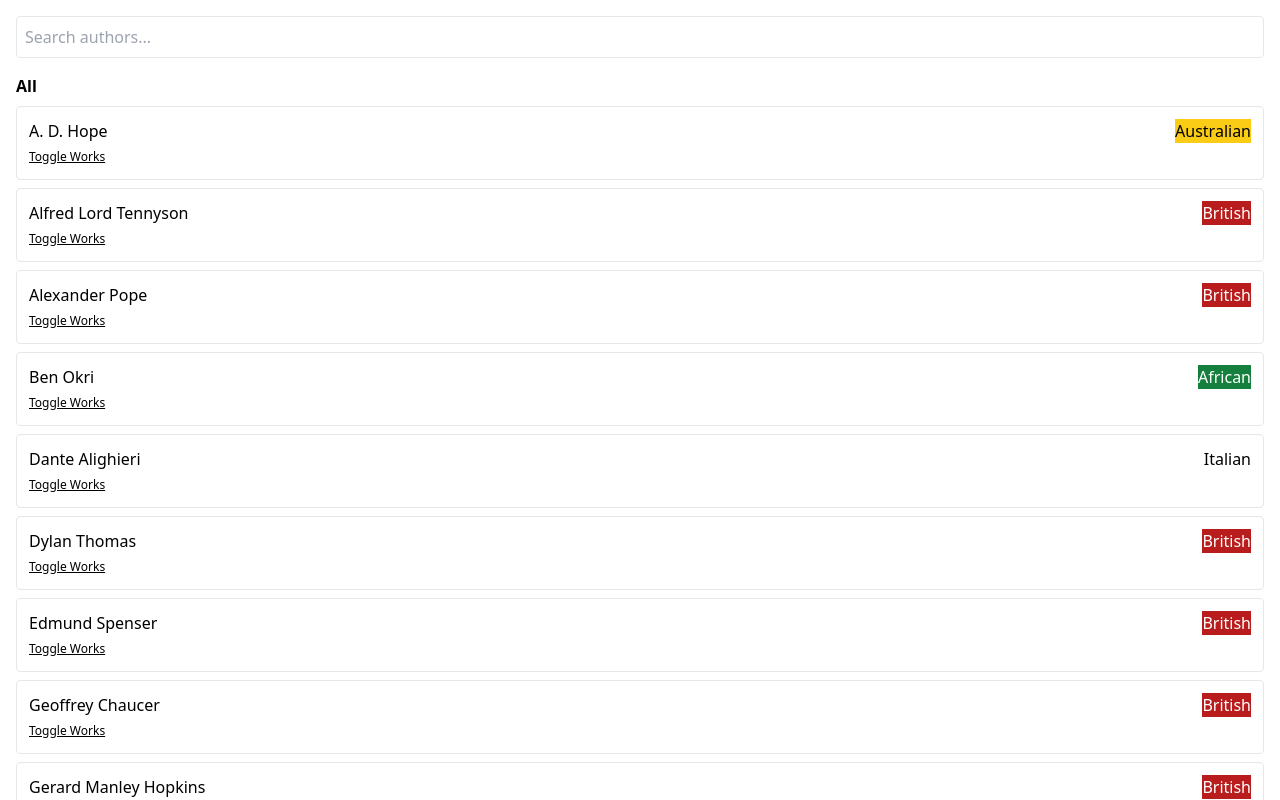
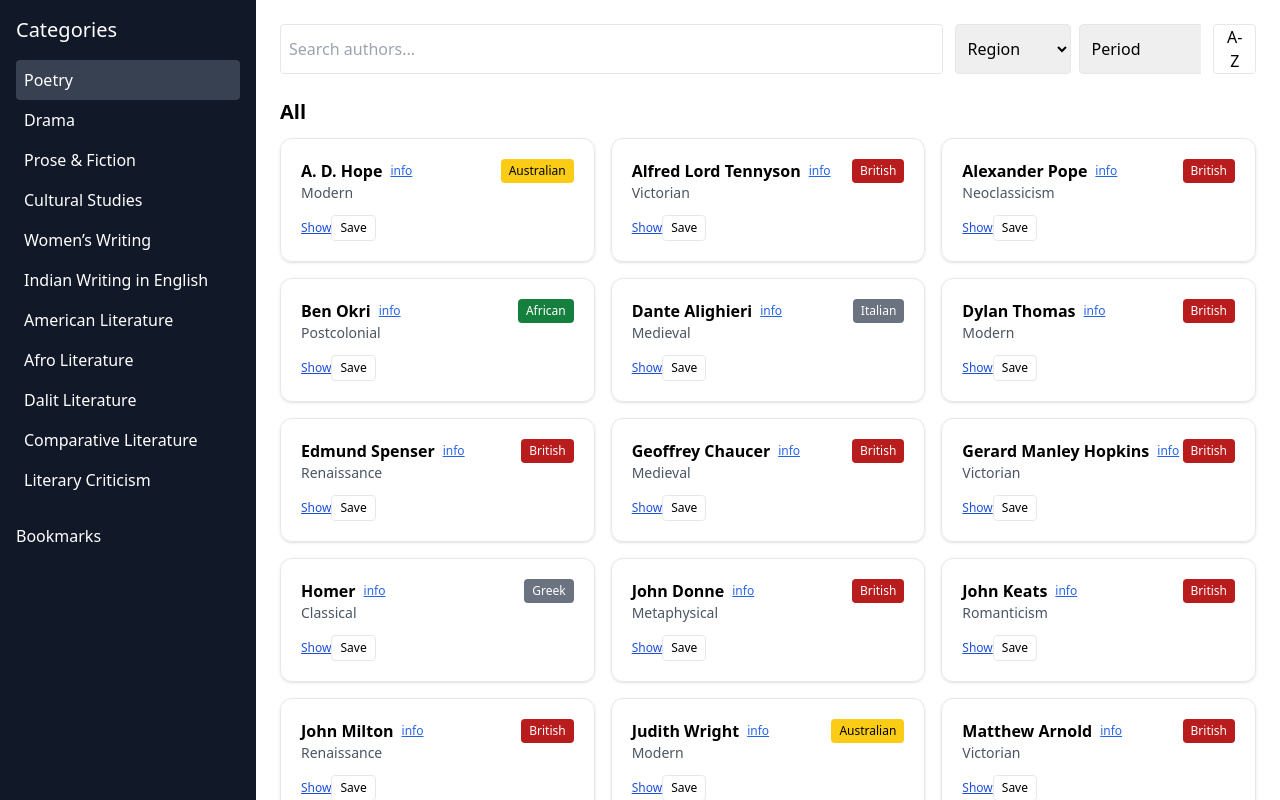
Before and after one commit to hereisramana/literature-portal, a Next.js app: page / in a window 1280 px wide. Built offline with nearby package versions, Linux system fonts and the light colour scheme.

Commit message:
update moda ui

```diff
--- a/app/components/LiteraturePortal.jsx
+++ b/app/components/LiteraturePortal.jsx
@@ -29,9 +29,22 @@ export default function LiteraturePortal({ data }) {
   const [category, setCategory] = useState(Object.keys(data)[0]);
   const [groupAZ, setGroupAZ] = useState(false);
   const [expanded, setExpanded] = useState({});
-  const [bookmarks, setBookmarks] = useState([]);
-  const [modalData, setModalData] = useState(null);
+  const [bookmarks, setBookmarks] = useState(() => {
+    if (typeof window === "undefined") return [];
+    const saved = localStorage.getItem("litBookmarks");
+    return saved ? JSON.parse(saved) : [];
+  });
+  const [sidebarOpen, setSidebarOpen] = useState(false);
+
+  // NEW: modal state
+  const [modal, setModal] = useState(null);
   const [loading, setLoading] = useState(false);
+
+  useEffect(() => {
+    if (typeof window !== "undefined") {
+      localStorage.setItem("litBookmarks", JSON.stringify(bookmarks));
+    }
+  }, [bookmarks]);
 
   const authors = data[category] || [];
 
@@ -57,107 +70,210 @@ export default function LiteraturePortal({ data }) {
     return g;
   }, [filtered, groupAZ]);
 
-  const fetchWiki = async (title, author) => {
+  const toggleBookmark = (author) => {
+    setBookmarks((prev) =>
+      prev.includes(author)
+        ? prev.filter((a) => a !== author)
+        : [...prev, author]
+    );
+  };
+
+  // NEW: wiki fetch (safe + fallback)
+  const openModal = async (title, author) => {
+    setModal({ title, author, summary: "" });
     setLoading(true);
+
     try {
-      const query = encodeURIComponent(`${title}`);
-      const res = await fetch(
-        `https://en.wikipedia.org/api/rest_v1/page/summary/${query}`
-      );
+      const query = encodeURIComponent(title);
+      const res = await fetch(`https://en.wikipedia.org/api/rest_v1/page/summary/${query}`);
       const data = await res.json();
-      setModalData({ ...data, title, author });
-    } catch (e) {
-      setModalData({ title, author, extract: "No summary found." });
+
+      setModal({
+        title,
+        author,
+        summary: data.extract || "No summary available."
+      });
+    } catch {
+      setModal({ title, author, summary: "No summary available." });
     }
+
     setLoading(false);
   };
 
   return (
     <div className="flex h-screen">
-      <div className="flex-1 p-4 overflow-y-auto">
+      {/* Mobile Top Bar */}
+      <div className="fixed top-0 left-0 right-0 bg-white border-b p-3 flex justify-between items-center md:hidden z-50">
+        <button onClick={() => setSidebarOpen(true)} className="text-lg">☰</button>
+        <span className="font-semibold">Literature Portal</span>
+      </div>
 
+      {/* Sidebar */}
+      <div
+        className={`fixed md:static z-40 top-0 left-0 h-full w-64 bg-gray-900 text-white p-4 overflow-y-auto transform ${
+          sidebarOpen ? "translate-x-0" : "-translate-x-full"
+        } md:translate-x-0 transition-transform`}
+      >
+        <button className="md:hidden mb-4" onClick={() => setSidebarOpen(false)}>
+          Close
+        </button>
+
+        <h2 className="text-xl mb-4">Categories</h2>
+        {Object.keys(data).map((cat) => (
+          <div
+            key={cat}
+            onClick={() => {
+              setCategory(cat);
+              setSidebarOpen(false);
+            }}
+            className={`cursor-pointer p-2 rounded ${category === cat ? "bg-gray-700" : ""}`}
+          >
+            {cat}
+          </div>
+        ))}
+
+        <h3 className="mt-6 mb-2">Bookmarks</h3>
+        {bookmarks.map((b) => (
+          <div key={b} className="text-sm">{b}</div>
+        ))}
+      </div>
+
+      {/* Main */}
+      <div className="flex-1 p-4 md:p-6 mt-12 md:mt-0 overflow-y-auto">
+        {/* Controls */}
+        <div className="flex flex-col md:flex-row gap-3 mb-6">
           <input
+            type="text"
             placeholder="Search authors..."
-          className="border p-2 rounded w-full mb-4"
+            className="border p-2 rounded w-full"
             value={search}
             onChange={(e) => setSearch(e.target.value)}
           />
 
+          <div className="flex gap-2 overflow-x-auto">
+            <select className="border p-2 rounded" onChange={(e) => setRegionFilter(e.target.value)}>
+              <option value="">Region</option>
+              {Object.keys(regionColors).map((r) => (
+                <option key={r}>{r}</option>
+              ))}
+            </select>
+
+            <select className="border p-2 rounded" onChange={(e) => setPeriodFilter(e.target.value)}>
+              <option value="">Period</option>
+              {[...new Set(authors.map((a) => a.literary_period))].map((p) => (
+                <option key={p}>{p}</option>
+              ))}
+            </select>
+
+            <select className="border p-2 rounded" onChange={(e) => setTheoryFilter(e.target.value)}>
+              <option value="">Theory</option>
+              {[...new Set(authors.map((a) => a.theory_type).filter(Boolean))].map((t) => (
+                <option key={t}>{t}</option>
+              ))}
+            </select>
+          </div>
+
+          <button onClick={() => setGroupAZ(!groupAZ)} className="border px-3 rounded">
+            {groupAZ ? "Ungroup" : "A-Z"}
+          </button>
+        </div>
+
+        {/* Cards */}
         {Object.keys(grouped).map((group) => (
           <div key={group} className="mb-6">
-            <h2 className="font-bold mb-2">{group}</h2>
+            <h2 className="text-lg md:text-xl font-bold mb-3">{group}</h2>
 
+            <div className="grid grid-cols-1 sm:grid-cols-2 lg:grid-cols-3 gap-4">
               {grouped[group].map((a, i) => (
-              <div key={i} className="p-3 border rounded mb-2">
-                <div className="flex justify-between">
-                  <span>{a.author}</span>
-                  <span className={regionColors[a.region]}>{a.region}</span>
+                <div key={i} className="p-5 border rounded-xl shadow hover:shadow-lg transition">
+                  <div className="flex justify-between items-center">
+                    <div className="flex items-center gap-2">
+                      <a href={a.author_link} target="_blank" className="font-semibold text-sm md:text-base">
+                        {a.author}
+                      </a>
+                      <button
+                        onClick={() => openModal(a.author, "")}
+                        className="text-xs text-blue-600 underline"
+                      >
+                        info
+                      </button>
                     </div>
 
+                    <span className={`text-xs px-2 py-1 rounded ${regionColors[a.region] || "bg-gray-500 text-white"}`}>
+                      {a.region}
+                    </span>
+                  </div>
+
+                  <div className="text-xs md:text-sm text-gray-600">{a.literary_period}</div>
+
                   <button
+                    className="text-xs text-blue-700 mt-2 underline"
                     onClick={() =>
                       setExpanded((prev) => ({
                         ...prev,
                         [a.author]: !prev[a.author]
                       }))
                     }
-                  className="text-xs underline"
                   >
-                  Toggle Works
+                    {expanded[a.author] ? "Hide" : "Show"}
                   </button>
 
                   {expanded[a.author] && (
-                  <ul>
+                    <ul className="text-xs md:text-sm list-disc ml-4 mt-2">
                       {a.works.map((w, idx) => (
                         <li key={idx}>
+                          <span>{w}</span>
                           <button
-                          className="text-blue-600 underline"
-                          onClick={() => fetchWiki(w, a.author)}
+                            onClick={() => openModal(w, a.author)}
+                            className="ml-2 text-xs text-blue-600 underline"
                           >
-                          {w}
+                            info
                           </button>
                         </li>
                       ))}
                     </ul>
                   )}
+
+                  <button
+                    onClick={() => toggleBookmark(a.author)}
+                    className="mt-3 text-xs border px-2 py-1 rounded"
+                  >
+                    {bookmarks.includes(a.author) ? "Saved" : "Save"}
+                  </button>
                 </div>
               ))}
             </div>
+          </div>
         ))}
+      </div>
 
       {/* Modal */}
-        {modalData && (
-          <div className="fixed inset-0 bg-black bg-opacity-50 flex items-center justify-center">
-            <div className="bg-white p-4 rounded max-w-md">
-              <h2 className="font-bold text-lg">
-                {modalData.title} — {modalData.author}
+      {modal && (
+        <div className="fixed inset-0 bg-black/50 flex items-center justify-center p-4 z-50">
+          <div className="bg-white w-full max-w-lg max-h-[85vh] overflow-y-auto rounded-2xl p-5">
+            <h2 className="font-bold text-lg mb-2">
+              {modal.title} {modal.author && `— ${modal.author}`}
             </h2>
 
             {loading ? (
-                <p>Loading...</p>
+              <p className="text-sm">Loading...</p>
             ) : (
-                <>
-                  {modalData.thumbnail && (
-                    <img
-                      src={modalData.thumbnail.source}
-                      alt=""
-                      className="my-2"
-                    />
-                  )}
-                  <p className="text-sm">{modalData.extract}</p>
-                </>
+              <p className="text-sm mb-4">{modal.summary}</p>
             )}
 
-              <button
-                className="mt-3 border px-2 py-1"
-                onClick={() => setModalData(null)}
-              >
+            <div className="flex flex-col gap-2 text-sm">
+              <a href={`https://en.wikipedia.org/wiki/Special:Search?search=${encodeURIComponent(modal.title)}`} target="_blank" className="underline text-blue-700">Wikipedia</a>
+              <a href={`https://www.britannica.com/search?query=${encodeURIComponent(modal.title)}`} target="_blank" className="underline text-blue-700">Britannica</a>
+              <a href={`https://www.poetryfoundation.org/search?query=${encodeURIComponent(modal.title)}`} target="_blank" className="underline text-blue-700">Poetry Foundation</a>
+              <a href={`https://www.google.com/search?q=${encodeURIComponent(modal.title)}`} target="_blank" className="underline text-blue-700">Google</a>
+            </div>
+
+            <button onClick={() => setModal(null)} className="mt-4 border px-3 py-1 rounded">
               Close
             </button>
           </div>
         </div>
       )}
     </div>
-    </div>
   );
 }
```
Lines whose indentation alone changed are shown as unchanged.
